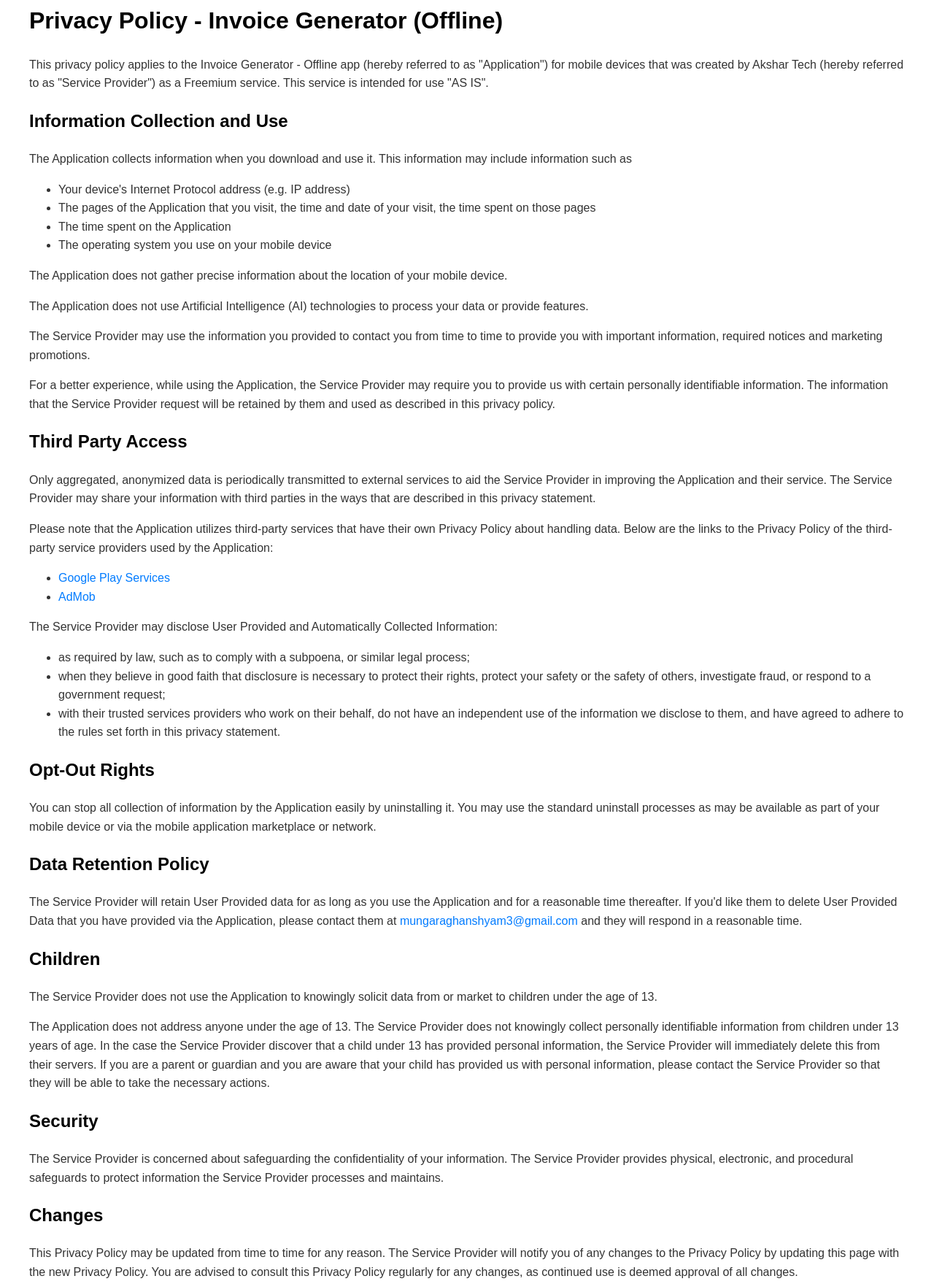
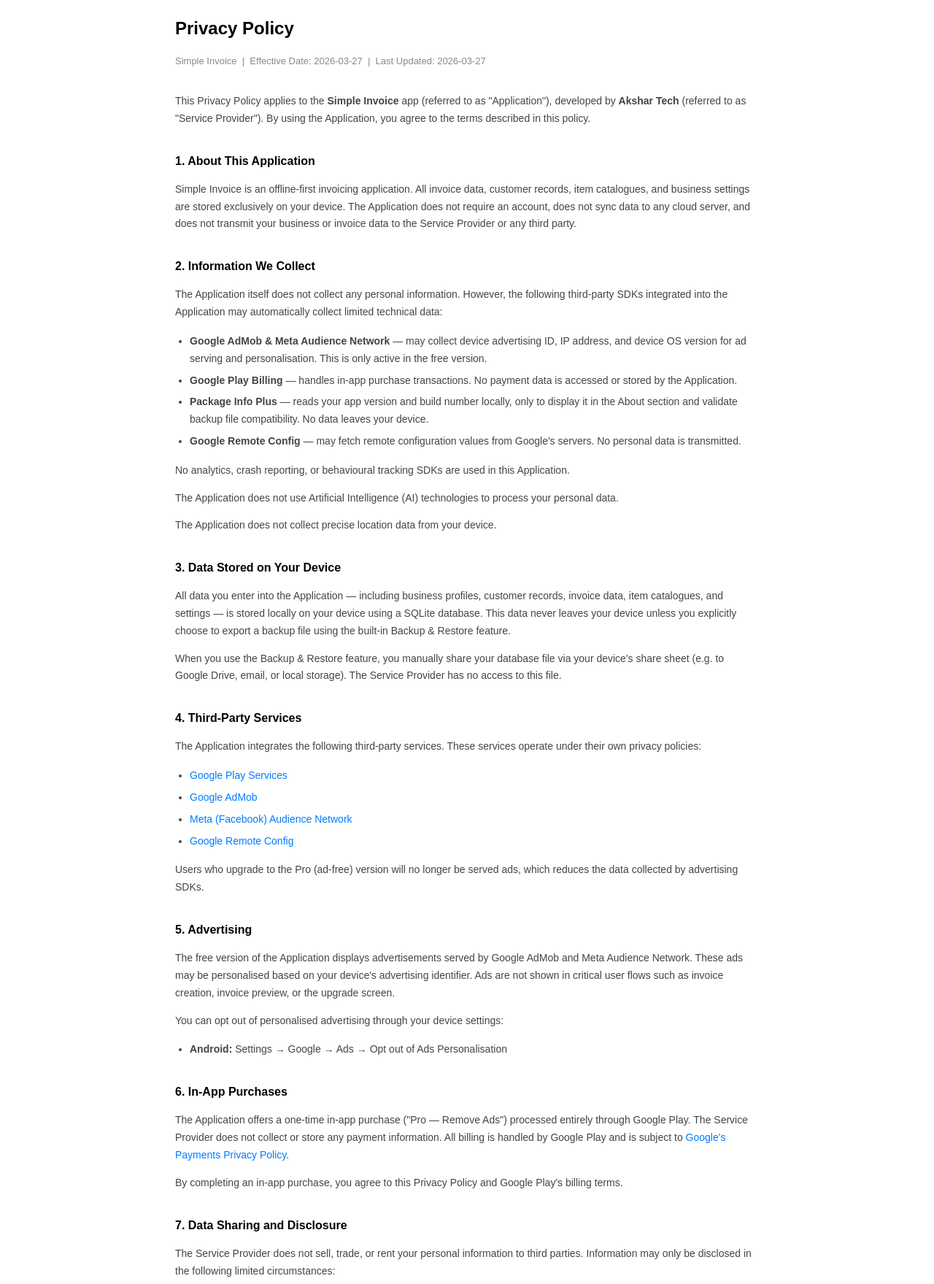
Before and after one commit to akshar-tech-solutions/akshar-tech-solutions.github.io, a plain HTML site: page privacy-policy/invoice-generator-offline.html in a window 1280 px wide. Shown: the part 37-1796 px from the top of the page at 73% size. Drawn offline with Linux system fonts and the light colour scheme.

Commit message:
Update invoice-generator-offline.html

```diff
--- a/privacy-policy/invoice-generator-offline.html
+++ b/privacy-policy/invoice-generator-offline.html
@@ -3,16 +3,36 @@
 <head>
     <meta charset="UTF-8">
     <meta name="viewport" content="width=device-width, initial-scale=1.0">
-    <title>Privacy Policy - Invoice Generator (Offline)</title>
+    <title>Privacy Policy - Simple Invoice</title>
     <style>
         body {
             font-family: Arial, sans-serif;
-            line-height: 1.6;
-            margin: 40px;
+            line-height: 1.7;
+            margin: 0 auto;
+            max-width: 800px;
+            padding: 40px 24px;
             color: #333;
         }
-        h1, h2 {
+        h1 {
+            font-size: 24px;
             color: #000;
+            margin-bottom: 4px;
+        }
+        h2 {
+            font-size: 16px;
+            color: #000;
+            margin-top: 32px;
+            margin-bottom: 8px;
+        }
+        p, li {
+            font-size: 14px;
+            color: #444;
+        }
+        ul {
+            padding-left: 20px;
+        }
+        li {
+            margin-bottom: 6px;
         }
         a {
             color: #007BFF;
@@ -21,136 +41,186 @@
         a:hover {
             text-decoration: underline;
         }
+        .meta {
+            font-size: 13px;
+            color: #888;
+            margin-bottom: 32px;
+        }
+        hr {
+            border: none;
+            border-top: 1px solid #eee;
+            margin: 40px 0 24px;
+        }
     </style>
 </head>
 <body>
 
-<h1>Privacy Policy - Invoice Generator (Offline)</h1>
+<h1>Privacy Policy</h1>
+<p class="meta">Simple Invoice &nbsp;|&nbsp; Effective Date: 2026-03-27 &nbsp;|&nbsp; Last Updated: 2026-03-27</p>
 
 <p>
-This privacy policy applies to the Invoice Generator - Offline app (hereby referred to as "Application")
-for mobile devices that was created by Akshar Tech (hereby referred to as "Service Provider")
-as a Freemium service. This service is intended for use "AS IS".
+    This Privacy Policy applies to the <strong>Simple Invoice</strong> app (referred to as "Application"),
+    developed by <strong>Akshar Tech</strong> (referred to as "Service Provider"). By using the Application,
+    you agree to the terms described in this policy.
 </p>
 
-<h2>Information Collection and Use</h2>
+<h2>1. About This Application</h2>
+<p>
+    Simple Invoice is an offline-first invoicing application. All invoice data, customer records, item
+    catalogues, and business settings are stored exclusively on your device. The Application does not
+    require an account, does not sync data to any cloud server, and does not transmit your business or
+    invoice data to the Service Provider or any third party.
+</p>
 
-<p>The Application collects information when you download and use it. This information may include information such as</p>
+<h2>2. Information We Collect</h2>
+<p>
+    The Application itself does not collect any personal information. However, the following
+    third-party SDKs integrated into the Application may automatically collect limited technical data:
+</p>
+<ul>
+    <li><strong>Google AdMob &amp; Meta Audience Network</strong> — may collect device advertising ID,
+        IP address, and device OS version for ad serving and personalisation. This is only active
+        in the free version.</li>
+    <li><strong>Google Play Billing</strong> — handles in-app purchase transactions. No payment data
+        is accessed or stored by the Application.</li>
+    <li><strong>Package Info Plus</strong> — reads your app version and build number locally, only to
+        display it in the About section and validate backup file compatibility. No data leaves
+        your device.</li>
+    <li><strong>Google Remote Config</strong> — may fetch remote configuration values from Google's
+        servers. No personal data is transmitted.</li>
+</ul>
+<p>
+    No analytics, crash reporting, or behavioural tracking SDKs are used in this Application.
+</p>
+<p>
+    The Application does not use Artificial Intelligence (AI) technologies to process your personal data.
+</p>
+<p>
+    The Application does not collect precise location data from your device.
+</p>
 
+<h2>3. Data Stored on Your Device</h2>
+<p>
+    All data you enter into the Application — including business profiles, customer records, invoice data,
+    item catalogues, and settings — is stored locally on your device using a SQLite database.
+    This data never leaves your device unless you explicitly choose to export a backup file using the
+    built-in Backup &amp; Restore feature.
+</p>
+<p>
+    When you use the Backup &amp; Restore feature, you manually share your database file via your device's
+    share sheet (e.g. to Google Drive, email, or local storage). The Service Provider has no access to
+    this file.
+</p>
+
+<h2>4. Third-Party Services</h2>
+<p>
+    The Application integrates the following third-party services. These services operate under their
+    own privacy policies:
+</p>
 <ul>
-    <li>Your device's Internet Protocol address (e.g. IP address)</li>
-    <li>The pages of the Application that you visit, the time and date of your visit, the time spent on those pages</li>
-    <li>The time spent on the Application</li>
-    <li>The operating system you use on your mobile device</li>
+    <li><a href="https://policies.google.com/privacy" target="_blank">Google Play Services</a></li>
+    <li><a href="https://support.google.com/admob/answer/6128543?hl=en" target="_blank">Google AdMob</a></li>
+    <li><a href="https://www.facebook.com/privacy/policy/" target="_blank">Meta (Facebook) Audience Network</a></li>
+    <li><a href="https://policies.google.com/privacy" target="_blank">Google Remote Config</a></li>
+</ul>
+<p>
+    Users who upgrade to the Pro (ad-free) version will no longer be served ads, which reduces the
+    data collected by advertising SDKs.
+</p>
+
+<h2>5. Advertising</h2>
+<p>
+    The free version of the Application displays advertisements served by Google AdMob and Meta
+    Audience Network. These ads may be personalised based on your device's advertising identifier.
+    Ads are not shown in critical user flows such as invoice creation, invoice preview, or the
+    upgrade screen.
+</p>
+<p>
+    You can opt out of personalised advertising through your device settings:
+</p>
+<ul>
+    <li><strong>Android:</strong> Settings &rarr; Google &rarr; Ads &rarr; Opt out of Ads Personalisation</li>
 </ul>
 
-<p>The Application does not gather precise information about the location of your mobile device.</p>
-
-<p>The Application does not use Artificial Intelligence (AI) technologies to process your data or provide features.</p>
-
+<h2>6. In-App Purchases</h2>
 <p>
-The Service Provider may use the information you provided to contact you from time to time to provide you with important information, required notices and marketing promotions.
+    The Application offers a one-time in-app purchase ("Pro — Remove Ads") processed entirely through
+    Google Play. The Service Provider does not collect or store any payment information. All billing
+    is handled by Google Play and is subject to
+    <a href="https://payments.google.com/payments/apis-secure/get_legal_document?ldo=0&ldt=privacynotice" target="_blank">Google's Payments Privacy Policy</a>.
+</p>
+<p>
+    By completing an in-app purchase, you agree to this Privacy Policy and Google Play's billing terms.
 </p>
 
+<h2>7. Data Sharing and Disclosure</h2>
 <p>
-For a better experience, while using the Application, the Service Provider may require you to provide us with certain personally identifiable information.
-The information that the Service Provider request will be retained by them and used as described in this privacy policy.
+    The Service Provider does not sell, trade, or rent your personal information to third parties.
+    Information may only be disclosed in the following limited circumstances:
+</p>
+<ul>
+    <li>As required by law, such as to comply with a court order or legal process</li>
+    <li>To protect the rights, property, or safety of the Service Provider, users, or the public</li>
+    <li>With trusted service providers acting on behalf of the Service Provider, bound by confidentiality obligations</li>
+</ul>
+
+<h2>8. Data Retention</h2>
+<p>
+    All data you create within the Application resides on your device and is retained until you
+    choose to delete the Application or clear its data. The Service Provider does not retain copies
+    of your invoice or business data on any external server.
+</p>
+<p>
+    If you contact the Service Provider directly (e.g. via email for support), any information
+    shared in that communication will be retained only as long as necessary to resolve your query.
 </p>
 
-<h2>Third Party Access</h2>
-
+<h2>9. Children's Privacy</h2>
 <p>
-Only aggregated, anonymized data is periodically transmitted to external services to aid the Service Provider in improving the Application and their service.
-The Service Provider may share your information with third parties in the ways that are described in this privacy statement.
+    This Application is not directed at children under the age of 13. The Service Provider does not
+    knowingly collect personally identifiable information from children under 13. If you believe a
+    child has provided personal information, please contact the Service Provider immediately and the
+    information will be deleted promptly.
 </p>
 
+<h2>10. Security</h2>
 <p>
-Please note that the Application utilizes third-party services that have their own Privacy Policy about handling data.
-Below are the links to the Privacy Policy of the third-party service providers used by the Application:
+    The Service Provider takes reasonable measures to protect the information processed by the
+    Application. All business and invoice data is stored locally on your device and is not
+    transmitted to external servers. However, no method of electronic storage is 100% secure,
+    and the Service Provider cannot guarantee absolute security.
 </p>
 
-<ul>
-    <li>
-        <a href="https://policies.google.com/privacy" target="_blank">
-            Google Play Services
-        </a>
-    </li>
-    <li>
-        <a href="https://support.google.com/admob/answer/6128543?hl=en" target="_blank">
-            AdMob
-        </a>
-    </li>
-</ul>
-
-<p>The Service Provider may disclose User Provided and Automatically Collected Information:</p>
-
-<ul>
-    <li>as required by law, such as to comply with a subpoena, or similar legal process;</li>
-    <li>when they believe in good faith that disclosure is necessary to protect their rights, protect your safety or the safety of others, investigate fraud, or respond to a government request;</li>
-    <li>
-        with their trusted services providers who work on their behalf, do not have an independent use of the information we disclose to them,
-        and have agreed to adhere to the rules set forth in this privacy statement.
-    </li>
-</ul>
-
-<h2>Opt-Out Rights</h2>
-
+<h2>11. Your Rights and Opt-Out</h2>
 <p>
-You can stop all collection of information by the Application easily by uninstalling it.
-You may use the standard uninstall processes as may be available as part of your mobile device or via the mobile application marketplace or network.
+    You may stop all data collection by the Application by uninstalling it using the standard
+    uninstall process on your device or via the Google Play Store.
+</p>
+<p>
+    To request deletion of any data you may have shared with the Service Provider directly
+    (e.g. via support email), please contact us at:
+    <a href="&#109;&#97;&#105;&#108;&#116;&#111;&#58;&#109;&#117;&#110;&#103;&#97;&#114;&#97;&#103;&#104;&#97;&#110;&#115;&#104;&#121;&#97;&#109;&#51;&#64;&#103;&#109;&#97;&#105;&#108;&#46;&#99;&#111;&#109;">mungaraghanshyam3&#64;gmail&#46;com</a>
 </p>
 
-<h2>Data Retention Policy</h2>
-
+<h2>12. Changes to This Policy</h2>
 <p>
-The Service Provider will retain User Provided data for as long as you use the Application and for a reasonable time thereafter.
-If you'd like them to delete User Provided Data that you have provided via the Application,
-please contact them at
-<a href="mailto:mungaraghanshyam3@gmail.com">mungaraghanshyam3@gmail.com</a>
-and they will respond in a reasonable time.
+    This Privacy Policy may be updated periodically. Any changes will be reflected on this page
+    with an updated effective date. Continued use of the Application after changes are posted
+    constitutes acceptance of the revised policy. You are encouraged to review this policy regularly.
 </p>
 
-<h2>Children</h2>
-
+<h2>13. Contact Us</h2>
 <p>
-The Service Provider does not use the Application to knowingly solicit data from or market to children under the age of 13.
+    If you have any questions or concerns regarding this Privacy Policy, please contact the
+    Service Provider at:
+</p>
+<p>
+    <a href="&#109;&#97;&#105;&#108;&#116;&#111;&#58;&#109;&#117;&#110;&#103;&#97;&#114;&#97;&#103;&#104;&#97;&#110;&#115;&#104;&#121;&#97;&#109;&#51;&#64;&#103;&#109;&#97;&#105;&#108;&#46;&#99;&#111;&#109;">mungaraghanshyam3&#64;gmail&#46;com</a>
 </p>
 
-<p>
-The Application does not address anyone under the age of 13. The Service Provider does not knowingly collect personally identifiable information from children under 13 years of age.
-In the case the Service Provider discover that a child under 13 has provided personal information, the Service Provider will immediately delete this from their servers.
-If you are a parent or guardian and you are aware that your child has provided us with personal information, please contact the Service Provider so that they will be able to take the necessary actions.
-</p>
-
-<h2>Security</h2>
-
-<p>
-The Service Provider is concerned about safeguarding the confidentiality of your information.
-The Service Provider provides physical, electronic, and procedural safeguards to protect information the Service Provider processes and maintains.
-</p>
-
-<h2>Changes</h2>
-
-<p>
-This Privacy Policy may be updated from time to time for any reason.
-The Service Provider will notify you of any changes to the Privacy Policy by updating this page with the new Privacy Policy.
-You are advised to consult this Privacy Policy regularly for any changes, as continued use is deemed approval of all changes.
-</p>
-
-<p><strong>This privacy policy is effective as of 2026-03-27</strong></p>
-
-<h2>Your Consent</h2>
-
-<p>
-By using the Application, you are consenting to the processing of your information as set forth in this Privacy Policy now and as amended by us.
-</p>
-
-<h2>Contact Us</h2>
-
-<p>
-If you have any questions regarding privacy while using the Application, or have questions about the practices,
-please contact the Service Provider via email here:
-<a href="mailto:mungaraghanshyam3@gmail.com">mungaraghanshyam3@gmail.com</a>
+<hr>
+<p style="font-size: 12px; color: #aaa; text-align: center;">
+    Simple Invoice &copy; 2026 Akshar Tech &nbsp;|&nbsp; All rights reserved
 </p>
 
 </body>
```
